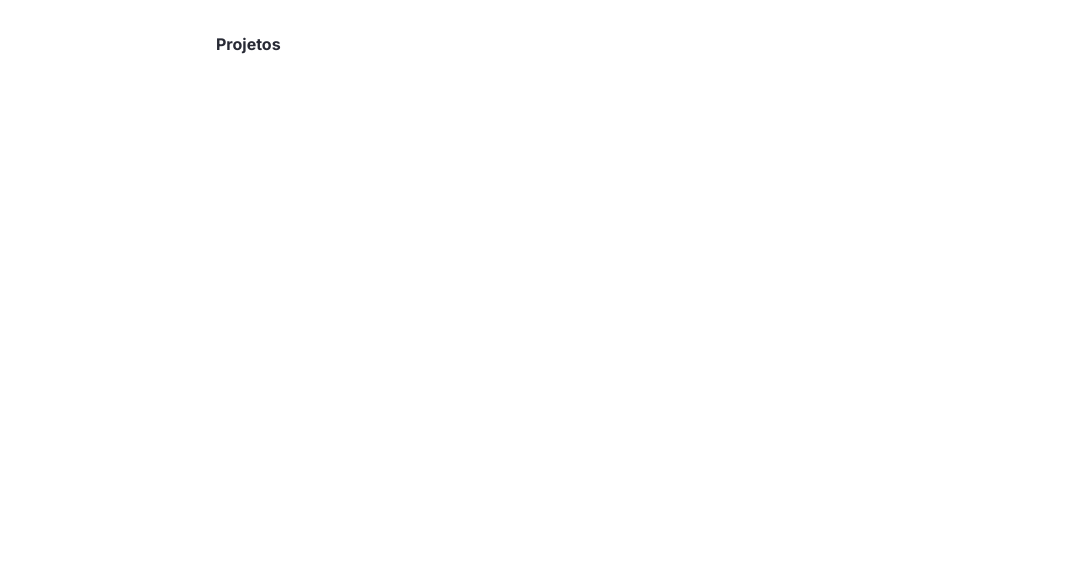
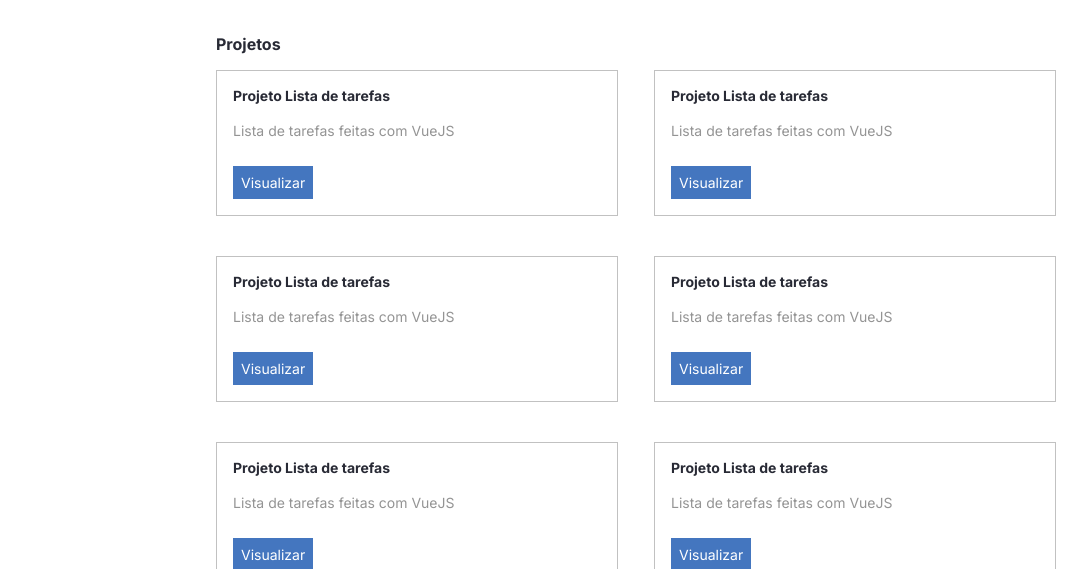
Before and after one commit to francomasa/portfolio, a React (Create React App) app: page / in a window 1280 px wide. Shown: the part 383-952 px from the top of the page, without its empty margins (96-1183 px from the left). Before the commit the page ends 800 px from the top, so only its background shows below. Built offline with nearby package versions, Linux system fonts and the light colour scheme.

Commit message:
criando a seção de projetos e o componente de projeto

```diff
--- /dev/null
+++ b/src/components/Projeto/index.tsx
@@ -0,0 +1,15 @@
+import Titulo from "../Titulo"
+import P from "../Paragrafo"
+
+import { Card, LinkBatao } from "./styled"
+
+
+const Projeto = () => (
+  <Card>
+    <Titulo>Projeto Lista de tarefas</Titulo>
+    <P tipo="secundario">Lista de tarefas feitas com VueJS</P>
+    <LinkBatao>Visualizar</LinkBatao>
+  </Card>
+)
+
+export default Projeto
--- /dev/null
+++ b/src/components/Projeto/styled.ts
@@ -0,0 +1,17 @@
+
+import styled from "styled-components"
+
+export const Card = styled.div`
+  border: 1px solid #C1C1C1;
+  padding: 16px;
+`
+
+export const LinkBatao = styled.a `
+  color: #fff;
+  font-size: 14px;
+  background-color: #4476bf;
+  text-decoration: none;
+  padding: 8px;
+  display: inline-block;
+  margin-top: 24px;
+`
--- a/src/containers/Projetos/index.tsx
+++ b/src/containers/Projetos/index.tsx
@@ -1,8 +1,20 @@
 import Titulo from "../../components/Titulo";
+import Projeto from "../../components/Projeto"
+import { Lista } from "./styled";
 
 const Projetos = () => (
   <section>
     <Titulo fontSize={16}>Projetos</Titulo>
+    <Lista>
+      <li><Projeto /></li>
+      <li><Projeto /></li>
+      <li><Projeto /></li>
+      <li><Projeto /></li>
+      <li><Projeto /></li>
+      <li><Projeto /></li>
+      <li><Projeto /></li>
+      <li><Projeto /></li>
+    </Lista>
   </section>
 )
 
--- /dev/null
+++ b/src/containers/Projetos/styled.ts
@@ -0,0 +1,14 @@
+import styled from "styled-components";
+
+export const Lista = styled.ul`
+  display: grid;
+  grid-template-columns: 1fr 1fr;
+  column-gap: 36px;
+  row-gap: 40px;
+
+  @media (max-width: 768px) {
+    grid-template-columns: 1fr;
+    column-gap: 0;
+    row-gap: 16px;
+  }
+`
--- a/src/styles.ts
+++ b/src/styles.ts
@@ -6,6 +6,7 @@ const EstiloGlobal = createGlobalStyle`
     padding: 0;
     box-sizing: border-box;
     font-family: "Inter", sans-serif;
+    list-style: none;
   }
 
   body {
```
